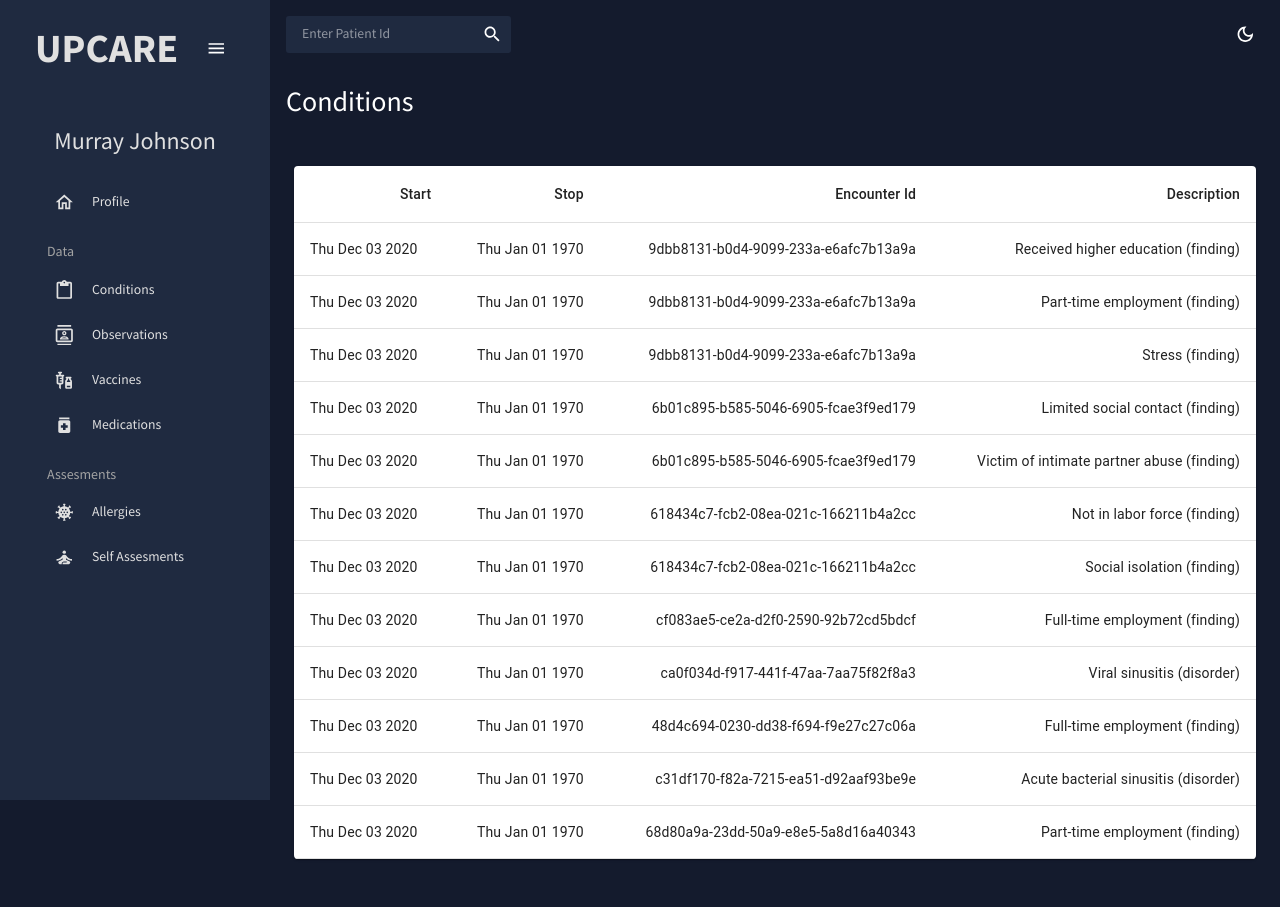
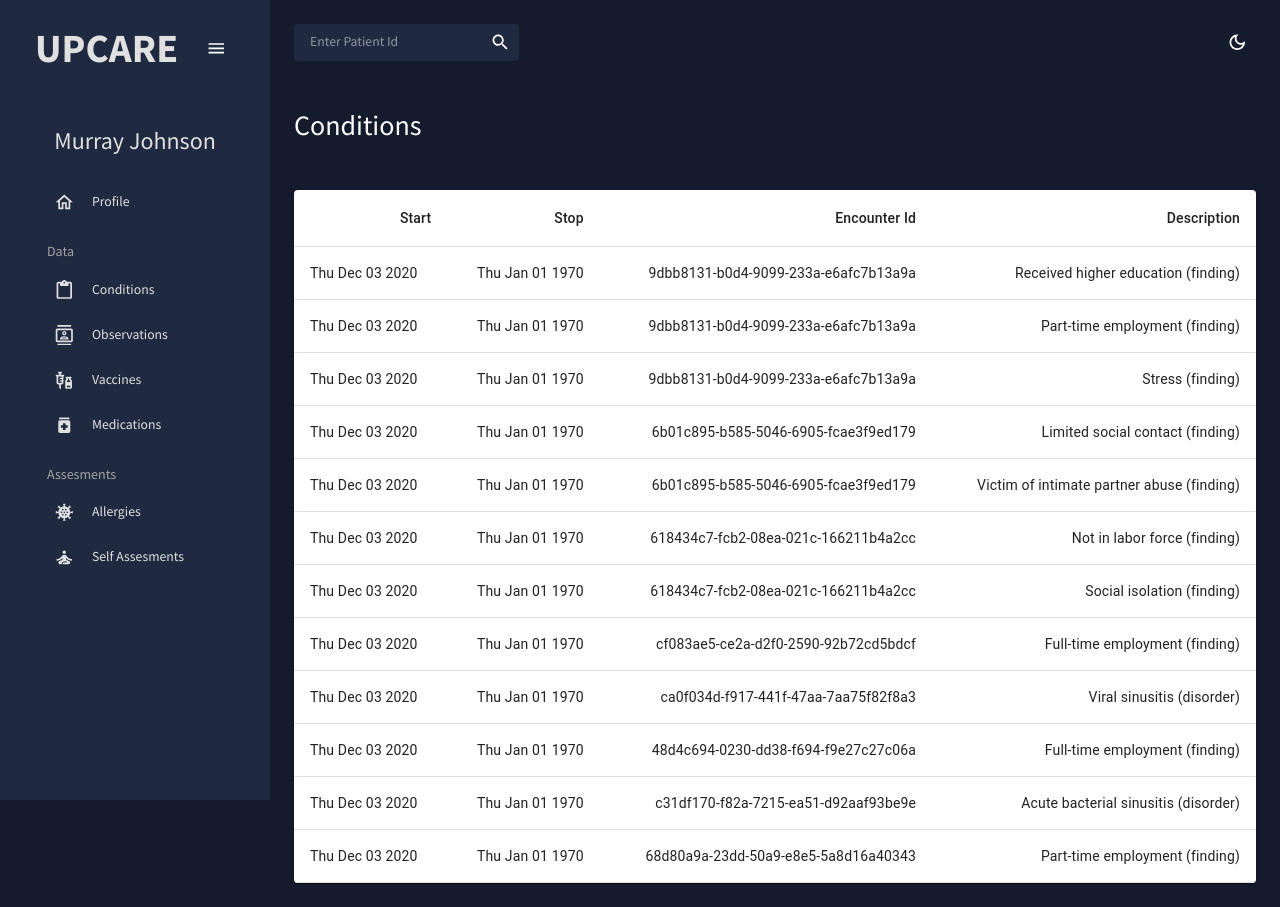
Before and after one commit to projectX-india/Stratethon4, a React (Create React App) app in the folder frontend/: page /conditions in a window 1280 px wide. Before the commit the page ends 883 px from the top, so only its background shows below. Built offline with nearby package versions, Linux system fonts and the light colour scheme.

Commit message:
basic formatting

```diff
--- a/frontend/public/index.html
+++ b/frontend/public/index.html
@@ -28,7 +28,7 @@
       work correctly both with client-side routing and a non-root public URL.
       Learn how to configure a non-root public URL by running `npm run build`.
     -->
-    <title>WeCare</title>
+    <title>UpCare</title>
   </head>
   <body>
     <noscript>You need to enable JavaScript to run this app.</noscript>
--- a/frontend/src/scenes/allergies/index.jsx
+++ b/frontend/src/scenes/allergies/index.jsx
@@ -68,6 +68,7 @@ const Allergies = ({patientData}) => {
 
     return (
     <>
+        <h3 className="m-4">Allergies</h3>
         <div style={{'width':'90%','display':'flex','flexDirection':'row'}}>
             <div className="container w-50 h-50  m-4">
                 <Box sx={{ width: '100%'}}>
--- a/frontend/src/scenes/conditions/index.jsx
+++ b/frontend/src/scenes/conditions/index.jsx
@@ -11,9 +11,6 @@ import { useEffect } from "react";
 function createData(number, item, qty, price,desc) {
  return { number, item, qty, price,desc };
 }
-
-
-
 
 const Conditions = ({patientData}) => {
 
@@ -39,7 +36,7 @@ const Conditions = ({patientData}) => {
 
   return (
     <>
-      <h3 className="p-3">Conditions</h3>
+      <h3 className="m-4">Conditions</h3>
       <div className="container p-4">
         <TableContainer component={Paper}>
         <Table aria-label="simple table">
--- a/frontend/src/scenes/global/Topbar.jsx
+++ b/frontend/src/scenes/global/Topbar.jsx
@@ -12,11 +12,11 @@ const Topbar = ({patientId,setpatientId,handleClick}) => {
     const colorMode = useContext(ColorModeContext);
 
     return (
-        <Box display="flex" justifyContent="space-between" p={2}>
+        <Box display="flex" justifyContent="space-between" p={3}>
       <Box
         display="flex"
         backgroundColor={colors.primary[400]}
-        borderRadius="3px"
+        borderRadius="4px"
       >
         <InputBase sx={{ ml: 2, flex: 1 }} onChange={(e)=>{setpatientId(e.target.value)}} placeholder="Enter Patient Id" />
         <IconButton type="button" sx={{ p: 1 }}>
--- a/frontend/src/scenes/immunisations/index.jsx
+++ b/frontend/src/scenes/immunisations/index.jsx
@@ -39,7 +39,7 @@ const Immunisations = ({patientData}) => {
 
   return (
     <>
-      <h3 className="p-3">Immunizations</h3>
+      <h3 className="m-4">Immunizations</h3>
       <div className="container p-4">
         <TableContainer component={Paper}>
         <Table aria-label="simple table">
--- a/frontend/src/scenes/medications/index.jsx
+++ b/frontend/src/scenes/medications/index.jsx
@@ -39,7 +39,7 @@ const Medications = ({patientData}) => {
 
   return (
     <>
-      <h3 className="p-3">Medications</h3>
+      <h3 className="m-4">Medications</h3>
       <div className="container p-4">
         <TableContainer component={Paper}>
         <Table aria-label="simple table">
--- a/frontend/src/scenes/observations/index.jsx
+++ b/frontend/src/scenes/observations/index.jsx
@@ -98,7 +98,7 @@ const Observations = ({patientData}) => {
 // console.log(rows);
   return (
     <>
-      <h3 className="p-3">Observations</h3>
+      <h3 className="m-4">Observations</h3>
       {/* <div className="container p-4" style={{
         overflow:"scroll",
         maxHeight:"80%"
```
